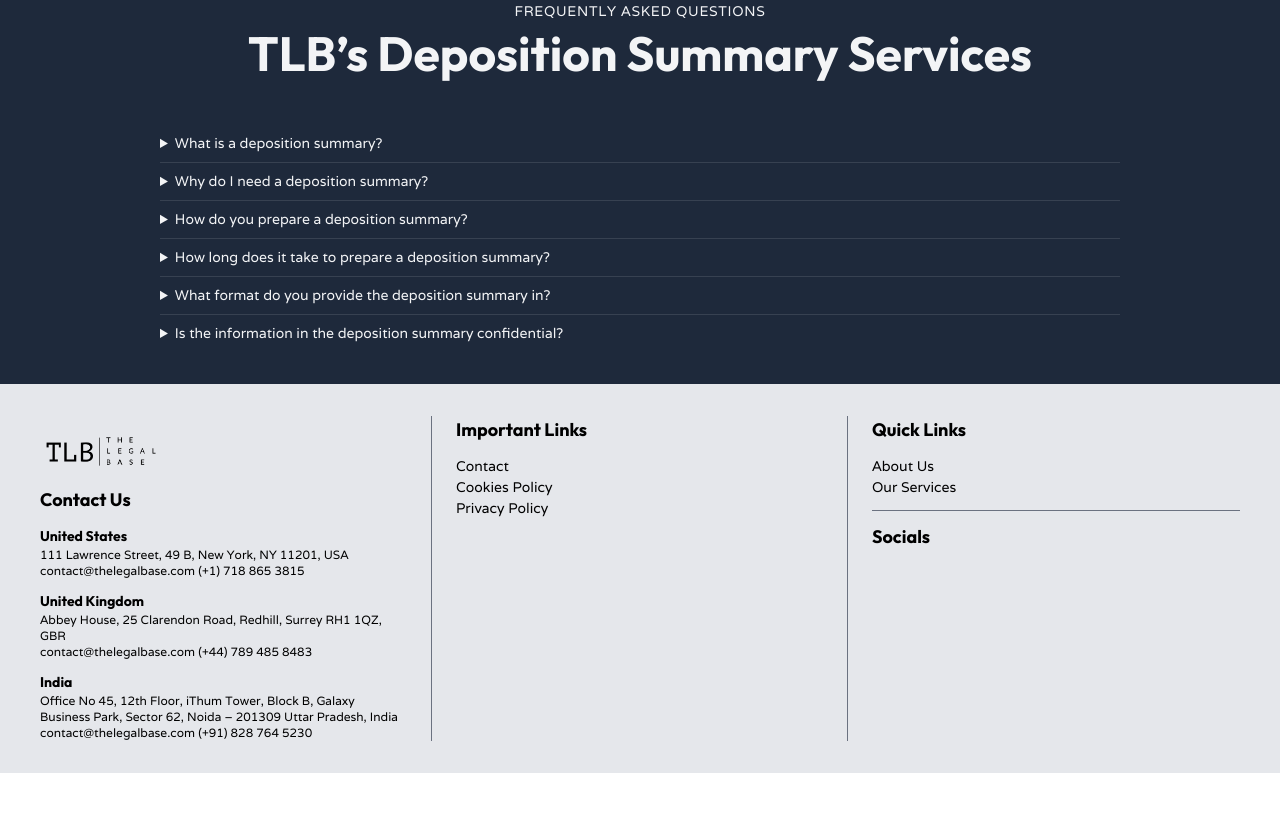
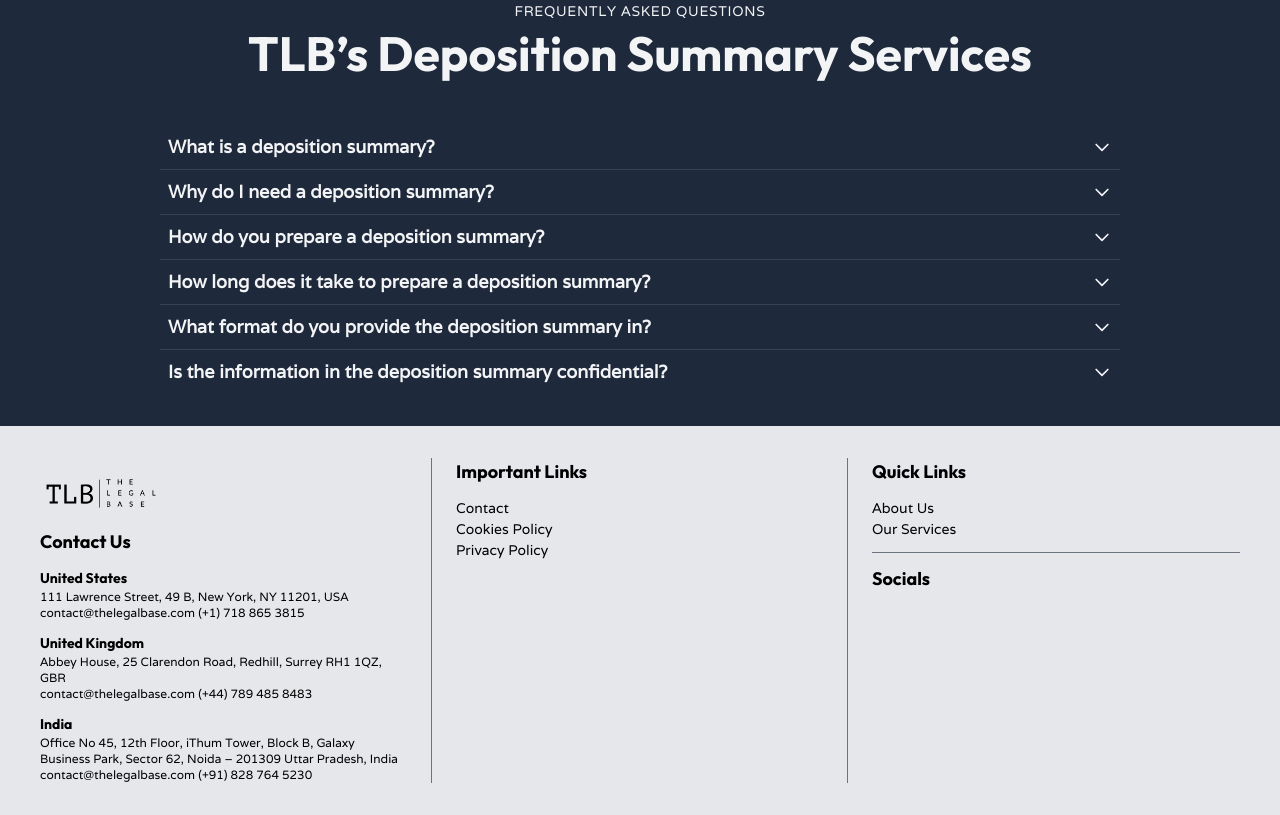
Before and after one commit to lfgraphics/ltbb, a Next.js app: page /depositionsummaryservices in a window 1280 px wide. Shown: the part 3340-4155 px from the top of the page. Before the commit the page ends 4113 px from the top, so only its background shows below. Built offline with nearby package versions, Linux system fonts and the light colour scheme.

Commit message:
Fix:Issue preventing multiple FAQs to open together

```diff
--- a/components/depositionsummaryservices/Faq.js
+++ b/components/depositionsummaryservices/Faq.js
@@ -1,11 +1,14 @@
-import React, { useState } from 'react';
+import React, { useState } from "react";
 
 const Faq = () => {
-  const [openQuestionIndex, setOpenQuestionIndex] = useState(null);
+  const [expanded, setExpanded] = useState(Array(faqData.length).fill(false));
 
-  const handleQuestionToggle = (index) => {
-    setOpenQuestionIndex((prevIndex) => (prevIndex === index ? null : index));
+  const toggleExpand = (index) => {
+    const updatedExpanded = [...expanded];
+    updatedExpanded[index] = !updatedExpanded[index];
+    setExpanded(updatedExpanded);
   };
+
 
   return (
     <React.Fragment>
@@ -18,7 +21,7 @@
             TLB’s Deposition Summary Services
           </h2>
           <div className="flex flex-col divide-y sm:px-8 lg:px-12 xl:px-32 divide-gray-700">
-            {faqData.map((item, index) => (
+            {/* {faqData.map((item, index) => (
               <details
                 key={index}
                 open={index === openQuestionIndex}
@@ -31,6 +34,37 @@
                   <p>{item.answer}</p>
                 </div>
               </details>
+            ))} */}
+            {faqData.map((item, index) => (
+              <div key={index} className=" ">
+                <button
+                  onClick={() => toggleExpand(index)}
+                  className="flex items-center justify-between w-full p-2 text-left bg-transparent hover:bg-[#1b2636] rounded-md focus:outline-none"
+                >
+                  <span className="w-[90%] md:w-auto text-base lg:text-lg font-semibold">{item.question}</span>
+                  <svg
+                    className={`w-5 h-5 ${
+                      expanded[index] ? "transform rotate-180" : ""
+                    }`}
+                    fill="none"
+                    stroke="currentColor"
+                    viewBox="0 0 24 24"
+                    xmlns="http://www.w3.org/2000/svg"
+                  >
+                    <path
+                      strokeLinecap="round"
+                      strokeLinejoin="round"
+                      strokeWidth="2"
+                      d="M19 9l-7 7-7-7"
+                    />
+                  </svg>
+                </button>
+                {expanded[index] && (
+                  <div className="mt-2 p-4 bg-transparent hover:bg-[#1b2636] rounded-md">
+                    <p className="text-sm lg:text-base">{item.answer}</p>
+                  </div>
+                )}
+              </div>
             ))}
           </div>
         </div>
@@ -42,29 +76,34 @@
 const faqData = [
   {
     question: "What is a deposition summary?",
-    answer: "A deposition summary is a written document that summarizes the key points and testimony from a deposition, which is a formal statement given by a witness under oath in a legal proceeding."
+    answer:
+      "A deposition summary is a written document that summarizes the key points and testimony from a deposition, which is a formal statement given by a witness under oath in a legal proceeding.",
   },
   {
     question: "Why do I need a deposition summary?",
-    answer: 'A deposition summary can be useful for a variety of purposes, such as:\n Reviewing the testimony of a witness in preparation for a court case \nUnderstanding the key points and arguments made during a deposition \nProviding an overview of a deposition for people who were not present at the time it was taken'
+    answer:
+      "A deposition summary can be useful for a variety of purposes, such as:\n Reviewing the testimony of a witness in preparation for a court case \nUnderstanding the key points and arguments made during a deposition \nProviding an overview of a deposition for people who were not present at the time it was taken",
   },
   {
     question: "How do you prepare a deposition summary?",
-    answer: "Our team of legal professionals reviews the transcript of the deposition and extracts the key points and testimony. We then organize this information in a logical and coherent manner and prepare a written summary of the deposition. We review and edit the summary to ensure that it is accurate and complete before providing it to the client."
+    answer:
+      "Our team of legal professionals reviews the transcript of the deposition and extracts the key points and testimony. We then organize this information in a logical and coherent manner and prepare a written summary of the deposition. We review and edit the summary to ensure that it is accurate and complete before providing it to the client.",
   },
   {
     question: "How long does it take to prepare a deposition summary?",
-    answer: "The length of time it takes to prepare a deposition summary depends on the length and complexity of the deposition. In general, the longer and more complex the deposition, the longer it will take to prepare the summary."
+    answer:
+      "The length of time it takes to prepare a deposition summary depends on the length and complexity of the deposition. In general, the longer and more complex the deposition, the longer it will take to prepare the summary.",
   },
   {
     question: "What format do you provide the deposition summary in?",
-    answer: "We can provide the deposition summary in a variety of formats, including as a written document, an electronic file (such as a PDF or Word document), or in another format as requested by the client."
+    answer:
+      "We can provide the deposition summary in a variety of formats, including as a written document, an electronic file (such as a PDF or Word document), or in another format as requested by the client.",
   },
   {
     question: "Is the information in the deposition summary confidential?",
-    answer: "Yes, the information in the deposition summary is confidential and will only be shared with the client."
-  }
+    answer:
+      "Yes, the information in the deposition summary is confidential and will only be shared with the client.",
+  },
 ];
 
-
 export default Faq;
```
